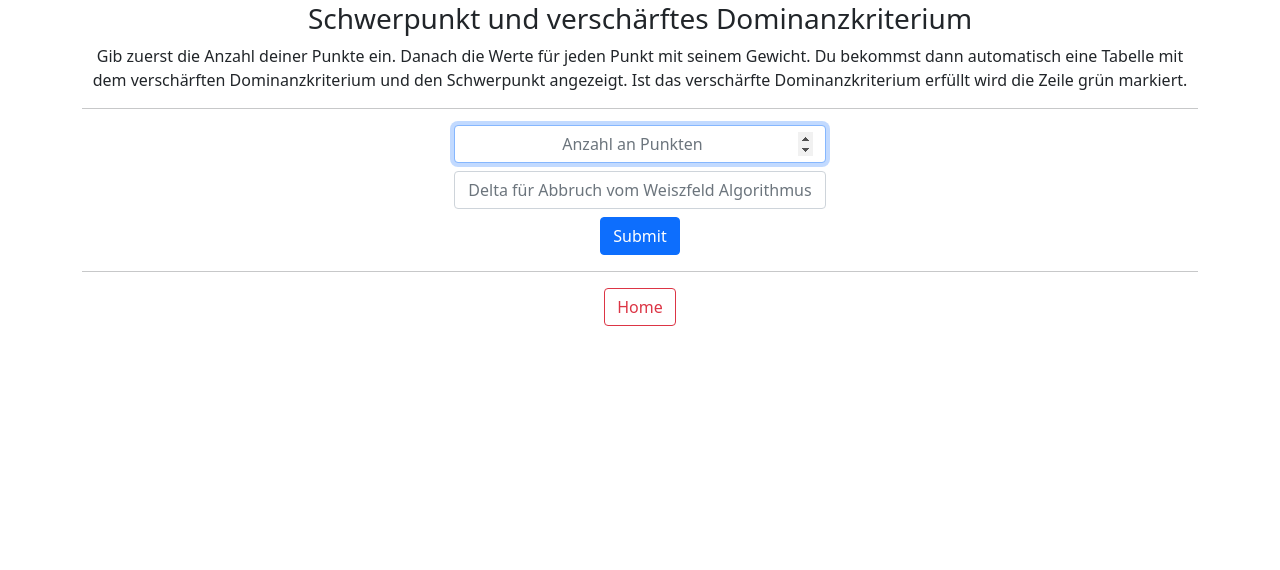
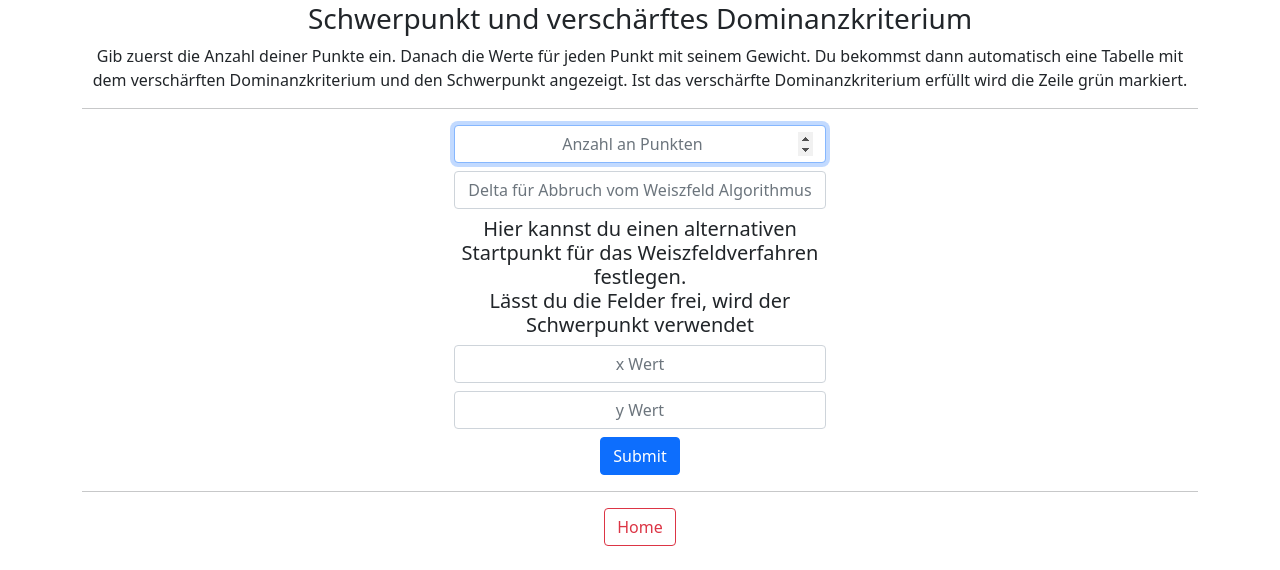
Before and after one commit to Hundsmuhlen/SCM-Rechner, a Flask app: page /median-settings in a window 1280 px wide. Shown: the part 291-861 px from the top of the page. Before the commit the page ends 617 px from the top, so only its background shows below. Run offline with Flask 2, Linux system fonts and the light colour scheme.

Commit message:
Anderer Startpunkt bei weiszfeld verfahren einstellbar

```diff
--- a/main.py
+++ b/main.py
@@ -92,7 +92,7 @@ def median_settings():
             #todo
             x = float(request.form.get("weiszfeld_start_x"))
             y = float(request.form.get("weiszfeld_start_y"))
-            session["weiszfeld_startpunkt"] = np.array([x,y])
+            session["weiszfeld_startpunkt"] = [x,y]
         except ValueError:
             print("No alternative starting Point")
         except TypeError:
--- a/templates/diskrete_results.html
+++ b/templates/diskrete_results.html
@@ -4,7 +4,9 @@
 {% block body %}
 
 <table class="table table-hover">
-    <h2>Gewichtete Distanzmatrix</h2>
+    <h2>Ergebnisse </h2>
+    Neben der Entfernungsmatrix sind in den abwechselnden Spalten jeweils die vi und Ji angegeben <br>
+    Die sj werden für jede Iteration berechnet und stehen wie bei der händischen Berechnung unter der Matrix
     <hr>
     {% for row in results %}
         {% if loop.index0 == 0 %}
--- a/templates/median_settings.html
+++ b/templates/median_settings.html
@@ -15,6 +15,11 @@
     <div class="form-group col-4 mx-auto mb-2">
         <input type="text" name="weiszfeld_delta" placeholder="Delta für Abbruch vom Weiszfeld Algorithmus" class="form-control mx-auto text-center" autofocus>
     </div>
+    <div class="form-group col-4 mx-auto mb-2">
+        <h5>Hier kannst du einen alternativen Startpunkt für das Weiszfeldverfahren festlegen. <br> Lässt du die Felder frei, wird der Schwerpunkt verwendet </h5>
+        <input type="text" name="weiszfeld_start_x" placeholder="x Wert" class="form-control mx-auto text-center" >
+        <input type="text" name="weiszfeld_start_y" placeholder="y Wert" class="form-control mx-auto text-center mt-2" >
+    </div>
     <div class="col-4 mx-auto">
          <button class="btn btn-primary" type="submit">Submit </button>
     </div>
```
